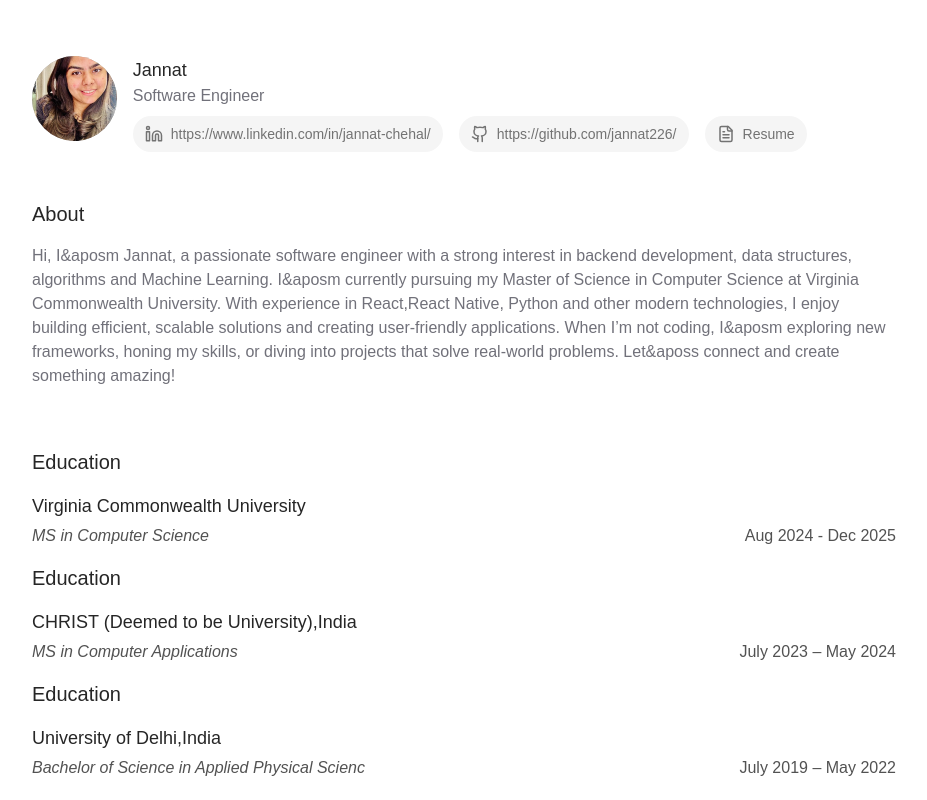
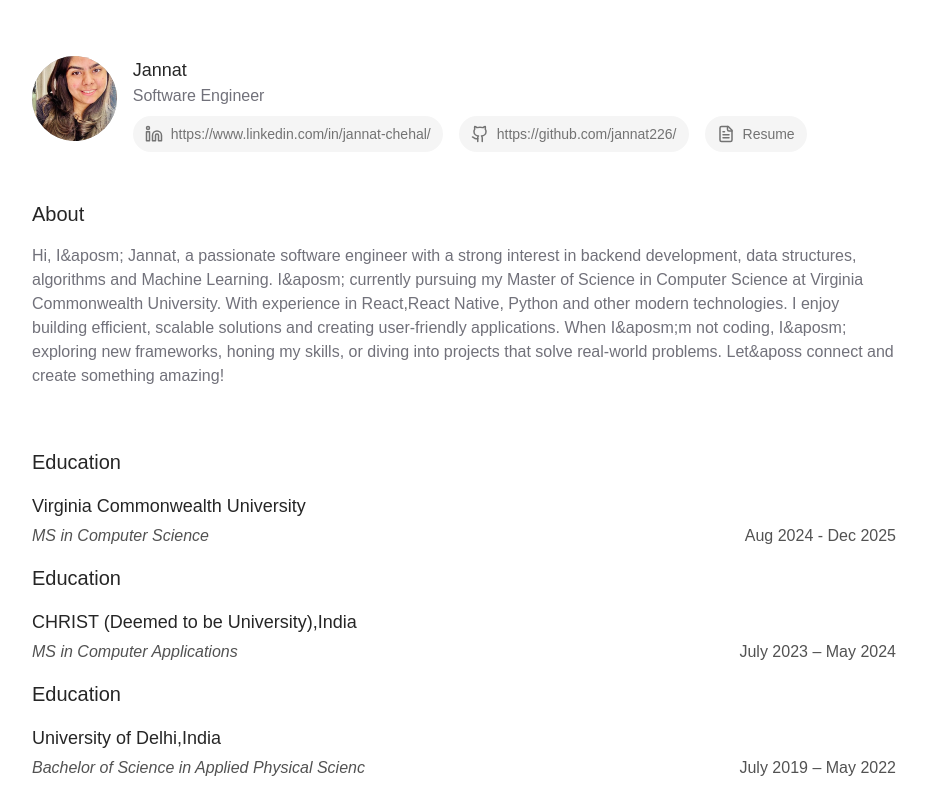
Before and after one commit to jannat226/portfolio2025, a Next.js app: page / in a window 1280 px wide. Shown: the top 800 px of the page, without its empty margins (176-1103 px from the left). Built offline with nearby package versions, Linux system fonts and the light colour scheme.

Commit message:
few changes

```diff
--- a/components/About/About.tsx
+++ b/components/About/About.tsx
@@ -6,7 +6,7 @@ export default function About() {
       <p className="section-header">About</p>
       {/* Replace this p tag with more info about yourself. */}
       <p className="main-color ">
-      Hi, I&aposm Jannat, a passionate software engineer with a strong interest in backend development, data structures,  algorithms and Machine Learning. I&aposm currently pursuing my Master of Science in Computer Science at Virginia Commonwealth University. With experience in React,React Native, Python and other modern technologies, I enjoy building efficient, scalable solutions and creating user-friendly applications. When I’m not coding, I&aposm exploring new frameworks, honing my skills, or diving into projects that solve real-world problems. Let&aposs connect and create something amazing!
+      Hi, I&aposm; Jannat, a passionate software engineer with a strong interest in backend development, data structures,  algorithms and Machine Learning. I&aposm; currently pursuing my Master of Science in Computer Science at Virginia Commonwealth University. With experience in React,React Native, Python and other modern technologies. I enjoy building efficient, scalable solutions and creating user-friendly applications. When I&aposm;m not coding, I&aposm; exploring new frameworks, honing my skills, or diving into projects that solve real-world problems. Let&aposs connect and create something amazing!
       </p>
     </div>
   );
```
